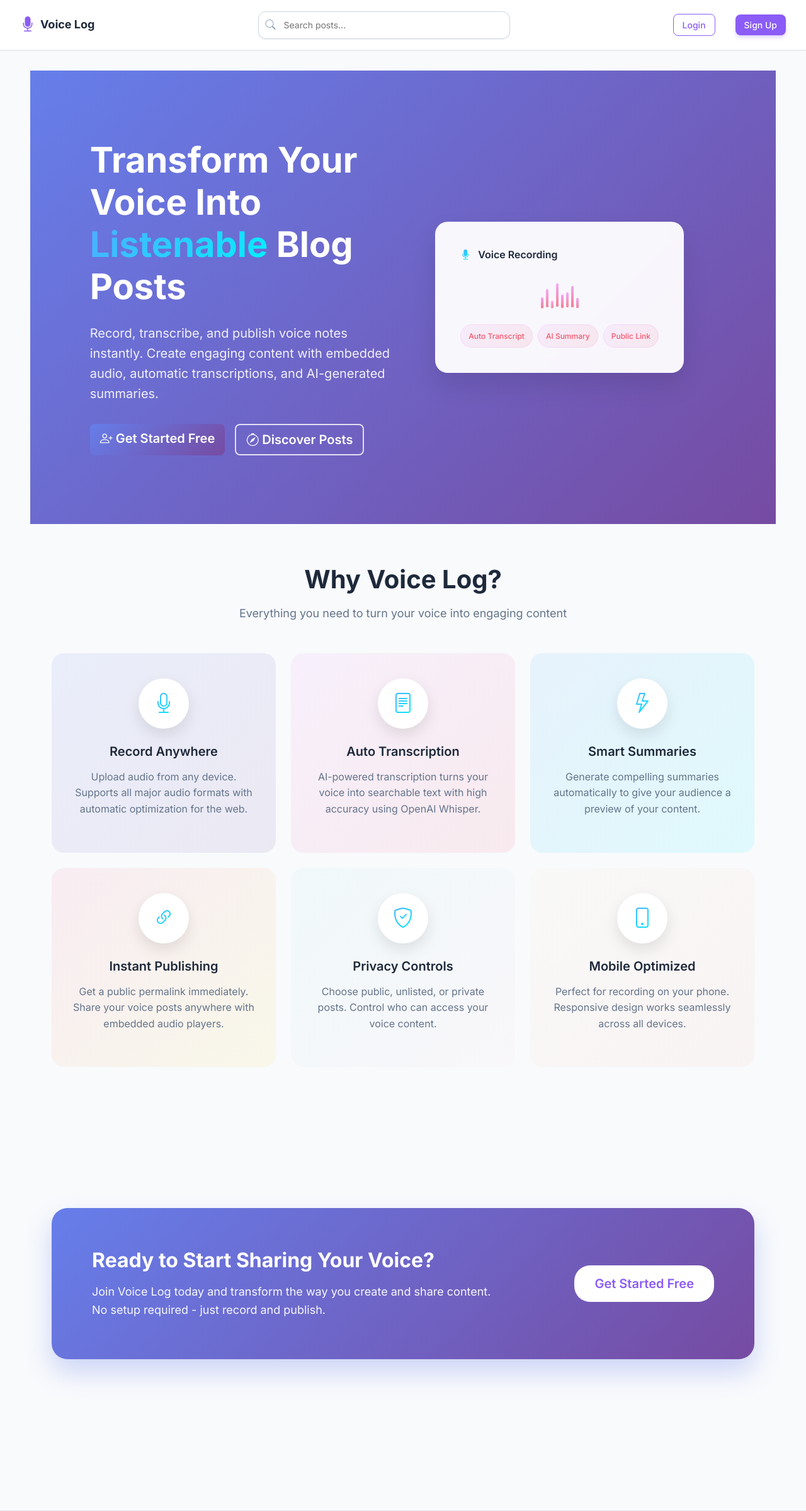
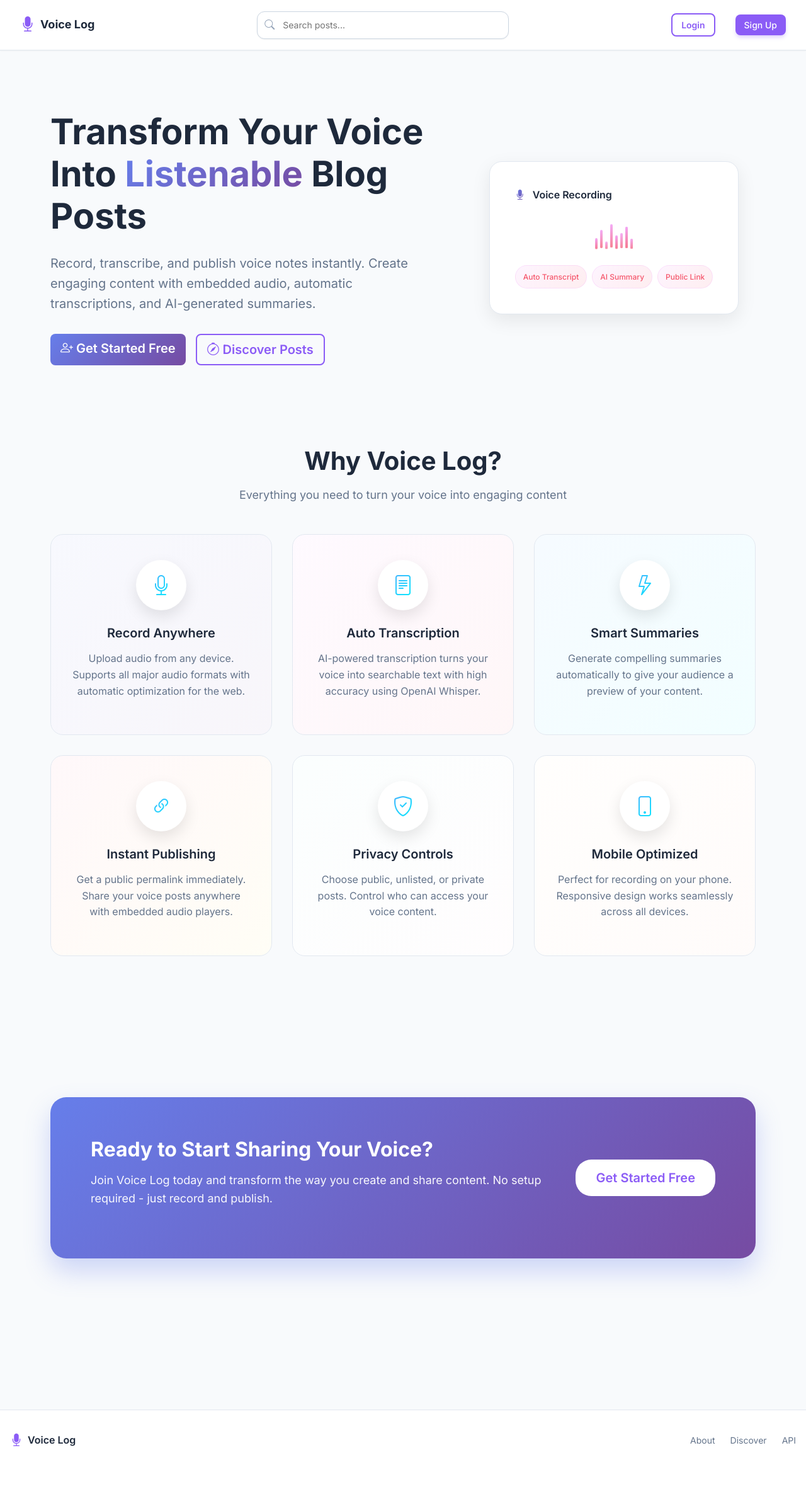
Before and after one commit to jpatrickfarrell/voice_log, a Flask app: page / in a window 1280 px wide. Shown: the top 2399 px of the page at 63% size. After the commit the page ends 2296 px from the top, so only its background shows below. Run offline with Flask 3, Linux system fonts and the light colour scheme; data comes from the database, SQL or seed files in the repository; data that the repository does not hold is empty.

Commit message:
Fix main page look

```diff
--- a/templates/main/index.html
+++ b/templates/main/index.html
@@ -11,7 +11,6 @@
 {% block content %}
 <!-- Hero Section -->
 <div class="hero-section">
-    <div class="hero-gradient-bg">
     <div class="hero-content">
         <div class="hero-left">
             <h1 class="hero-title">Transform Your Voice Into <span class="text-gradient">Listenable</span> Blog Posts</h1>
@@ -22,14 +21,14 @@
                     <a href="{{ url_for('posts.create_post') }}" class="btn btn-primary-gradient btn-lg">
                         <i class="bi bi-plus-circle"></i> Create Your First Post
                     </a>
-                        <a href="{{ url_for('main.dashboard') }}" class="btn btn-outline-light btn-lg">
+                    <a href="{{ url_for('main.dashboard') }}" class="btn btn-outline-primary btn-lg">
                         <i class="bi bi-speedometer2"></i> Go to Dashboard
                     </a>
                 {% else %}
                     <a href="{{ url_for('auth.register') }}" class="btn btn-primary-gradient btn-lg">
                         <i class="bi bi-person-plus"></i> Get Started Free
                     </a>
-                        <a href="{{ url_for('main.discover') }}" class="btn btn-outline-light btn-lg">
+                    <a href="{{ url_for('main.discover') }}" class="btn btn-outline-primary btn-lg">
                         <i class="bi bi-compass"></i> Discover Posts
                     </a>
                 {% endif %}
@@ -65,20 +64,15 @@
         </div>
     </div>
 </div>
-</div>
 
 <!-- Features Section -->
 <div class="features-section">
-    <div class="container">
-        <div class="row">
-            <div class="col-12 text-center mb-5">
+    <div class="section-header">
         <h2 class="section-title">Why Voice Log?</h2>
         <p class="section-subtitle">Everything you need to turn your voice into engaging content</p>
     </div>
-        </div>
 
-        <div class="row g-4">
-            <div class="col-md-4">
+    <div class="features-grid">
         <div class="feature-card gradient-card-blue">
             <div class="feature-icon">
                 <i class="bi bi-mic"></i>
@@ -86,9 +80,7 @@
             <h3>Record Anywhere</h3>
             <p>Upload audio from any device. Supports all major audio formats with automatic optimization for the web.</p>
         </div>
-            </div>
 
-            <div class="col-md-4">
         <div class="feature-card gradient-card-purple">
             <div class="feature-icon">
                 <i class="bi bi-file-text"></i>
@@ -96,9 +88,7 @@
             <h3>Auto Transcription</h3>
             <p>AI-powered transcription turns your voice into searchable text with high accuracy using OpenAI Whisper.</p>
         </div>
-            </div>
 
-            <div class="col-md-4">
         <div class="feature-card gradient-card-green">
             <div class="feature-icon">
                 <i class="bi bi-lightning"></i>
@@ -106,9 +96,7 @@
             <h3>Smart Summaries</h3>
             <p>Generate compelling summaries automatically to give your audience a preview of your content.</p>
         </div>
-            </div>
 
-            <div class="col-md-4">
         <div class="feature-card gradient-card-orange">
             <div class="feature-icon">
                 <i class="bi bi-link-45deg"></i>
@@ -116,9 +104,7 @@
             <h3>Instant Publishing</h3>
             <p>Get a public permalink immediately. Share your voice posts anywhere with embedded audio players.</p>
         </div>
-            </div>
 
-            <div class="col-md-4">
         <div class="feature-card gradient-card-pink">
             <div class="feature-icon">
                 <i class="bi bi-shield-check"></i>
@@ -126,9 +112,7 @@
             <h3>Privacy Controls</h3>
             <p>Choose public, unlisted, or private posts. Control who can access your voice content.</p>
         </div>
-            </div>
 
-            <div class="col-md-4">
         <div class="feature-card gradient-card-indigo">
             <div class="feature-icon">
                 <i class="bi bi-phone"></i>
@@ -138,23 +122,19 @@
         </div>
     </div>
 </div>
-    </div>
-</div>
 
 <!-- Recent Posts Section -->
 {% if posts %}
 <div class="recent-posts-section">
-    <div class="container">
-        <div class="d-flex justify-content-between align-items-center mb-4">
+    <div class="section-header">
         <h2 class="section-title">Recent Voice Posts</h2>
         <a href="{{ url_for('main.discover') }}" class="view-all-link">
             View All <i class="bi bi-arrow-right"></i>
         </a>
     </div>
 
-        <div class="row g-4">
+    <div class="posts-grid">
         {% for post in posts[:6] %}
-            <div class="col-lg-4 col-md-6">
         <div class="post-card">
             <div class="post-card-header">
                 <div class="post-meta">
@@ -217,23 +197,20 @@
                 </div>
             </div>
         </div>
-            </div>
         {% endfor %}
-        </div>
     </div>
 </div>
 {% endif %}
 
 <!-- CTA Section -->
 <div class="cta-section">
-    <div class="container">
     <div class="cta-card gradient-card-primary">
-            <div class="row align-items-center">
-                <div class="col-lg-8">
+        <div class="cta-content">
+            <div class="cta-text">
                 <h2>Ready to Start Sharing Your Voice?</h2>
-                    <p class="mb-0">Join Voice Log today and transform the way you create and share content. No setup required - just record and publish.</p>
+                <p>Join Voice Log today and transform the way you create and share content. No setup required - just record and publish.</p>
             </div>
-                <div class="col-lg-4 text-lg-end">
+            <div class="cta-action">
                 {% if not current_user.is_authenticated %}
                     <a href="{{ url_for('auth.register') }}" class="btn btn-light btn-lg">
                         Get Started Free
@@ -247,35 +224,14 @@
         </div>
     </div>
 </div>
-</div>
 {% endblock %}
 
 {% block scripts %}
 <style>
 /* Hero Section Styles */
 .hero-section {
+    padding: 4rem 0;
     margin-bottom: 0;
-    min-height: calc(100vh - 80px);
-}
-
-.hero-gradient-bg {
-    background: linear-gradient(135deg, #667eea 0%, #764ba2 100%);
-    min-height: calc(100vh - 80px);
-    position: relative;
-    overflow: hidden;
-    display: flex;
-    align-items: center;
-}
-
-.hero-gradient-bg::before {
-    content: '';
-    position: absolute;
-    top: 0;
-    left: 0;
-    right: 0;
-    bottom: 0;
-    background: linear-gradient(135deg, rgba(102, 126, 234, 0.9) 0%, rgba(118, 75, 162, 0.9) 100%);
-    z-index: 1;
 }
 
 .hero-content {
@@ -285,9 +241,7 @@
     max-width: 1400px;
     margin: 0 auto;
     padding: 0 2rem;
-    position: relative;
-    z-index: 2;
-    height: 100%;
+    gap: 4rem;
 }
 
 .hero-left {
@@ -300,6 +254,7 @@
     display: flex;
     justify-content: center;
     align-items: center;
+    max-width: 450px;
 }
 
 /* Responsive Design */
@@ -329,11 +288,11 @@
     font-weight: 700;
     line-height: 1.2;
     margin-bottom: 1.5rem;
-    color: white;
+    color: var(--text-primary);
 }
 
 .text-gradient {
-    background: linear-gradient(135deg, #4facfe 0%, #00f2fe 100%);
+    background: linear-gradient(135deg, #667eea 0%, #764ba2 100%);
     -webkit-background-clip: text;
     -webkit-text-fill-color: transparent;
     background-clip: text;
@@ -341,7 +300,7 @@
 
 .hero-subtitle {
     font-size: 1.25rem;
-    color: rgba(255, 255, 255, 0.9);
+    color: var(--text-secondary);
     margin-bottom: 2rem;
     line-height: 1.6;
 }
@@ -366,17 +325,16 @@
     color: white;
 }
 
-.btn-outline-light {
-    border: 2px solid rgba(255, 255, 255, 0.8);
-    color: white;
+.btn-outline-primary {
+    border: 2px solid var(--primary-main);
+    color: var(--primary-main);
     background: transparent;
     font-weight: 600;
     transition: all 0.3s ease;
 }
 
-.btn-outline-light:hover {
-    background: rgba(255, 255, 255, 0.1);
-    border-color: white;
+.btn-outline-primary:hover {
+    background: var(--primary-main);
     color: white;
     transform: translateY(-2px);
 }
@@ -388,14 +346,13 @@
 }
 
 .demo-card {
-    background: rgba(255, 255, 255, 0.95);
-    border: none;
+    background: white;
+    border: 1px solid var(--border-light);
     border-radius: 20px;
     padding: 2.5rem;
-    box-shadow: 0 20px 40px rgba(0, 0, 0, 0.1);
+    box-shadow: 0 10px 30px rgba(0, 0, 0, 0.08);
     max-width: 400px;
     width: 100%;
-    backdrop-filter: blur(10px);
 }
 
 .demo-header {
@@ -458,7 +415,15 @@
 /* Features Section */
 .features-section {
     margin-bottom: 6rem;
-    padding: 4rem 0;
+    padding: 4rem 2rem;
+    max-width: 1400px;
+    margin-left: auto;
+    margin-right: auto;
+}
+
+.section-header {
+    text-align: center;
+    margin-bottom: 3rem;
 }
 
 .section-title {
@@ -475,15 +440,22 @@
     margin: 0 auto;
 }
 
+.features-grid {
+    display: grid;
+    grid-template-columns: repeat(auto-fit, minmax(350px, 1fr));
+    gap: 2rem;
+}
+
 .feature-card {
     text-align: center;
     padding: 2.5rem 2rem;
     height: 100%;
     border-radius: 20px;
-    border: none;
+    border: 1px solid var(--border-light);
     transition: all 0.3s ease;
     position: relative;
     overflow: hidden;
+    background: white;
 }
 
 .feature-card::before {
@@ -493,7 +465,7 @@
     left: 0;
     right: 0;
     bottom: 0;
-    opacity: 0.1;
+    opacity: 0.05;
     transition: opacity 0.3s ease;
 }
 
@@ -695,7 +676,10 @@
 /* CTA Section */
 .cta-section {
     margin: 6rem 0;
-    padding: 4rem 0;
+    padding: 4rem 2rem;
+    max-width: 1400px;
+    margin-left: auto;
+    margin-right: auto;
 }
 
 .gradient-card-primary {
@@ -705,6 +689,21 @@
     border-radius: 25px;
     box-shadow: 0 20px 40px rgba(102, 126, 234, 0.3);
     border: none;
+}
+
+.cta-content {
+    display: flex;
+    align-items: center;
+    justify-content: space-between;
+    gap: 2rem;
+}
+
+.cta-text {
+    flex: 1;
+}
+
+.cta-action {
+    flex-shrink: 0;
 }
 
 .gradient-card-primary h2 {
```
Also changed, not shown: other parts of templates/main/index.html (+27 -6 lines). Lines whose indentation alone changed are shown as unchanged.
